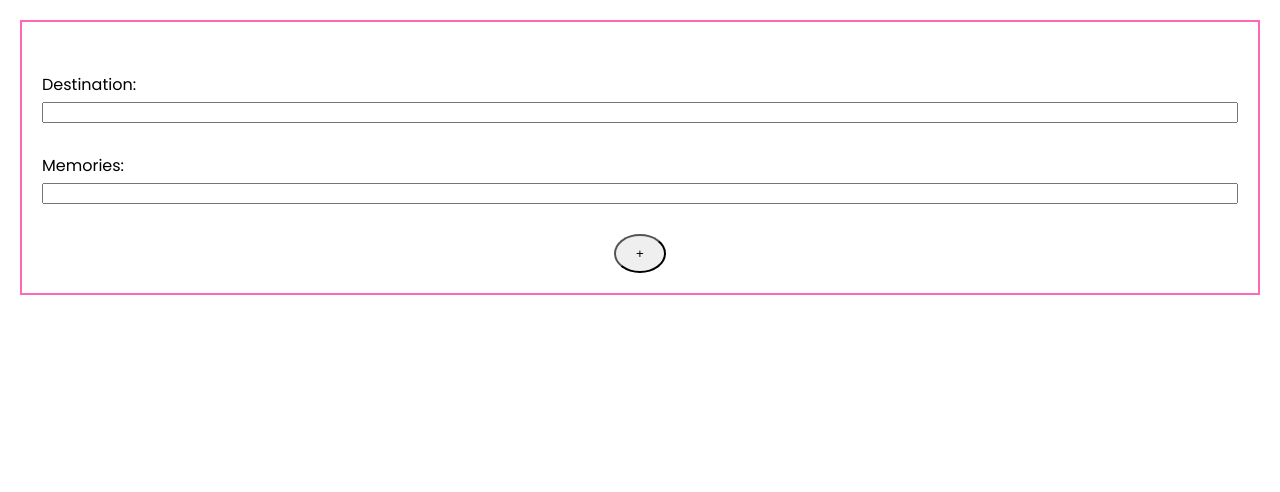
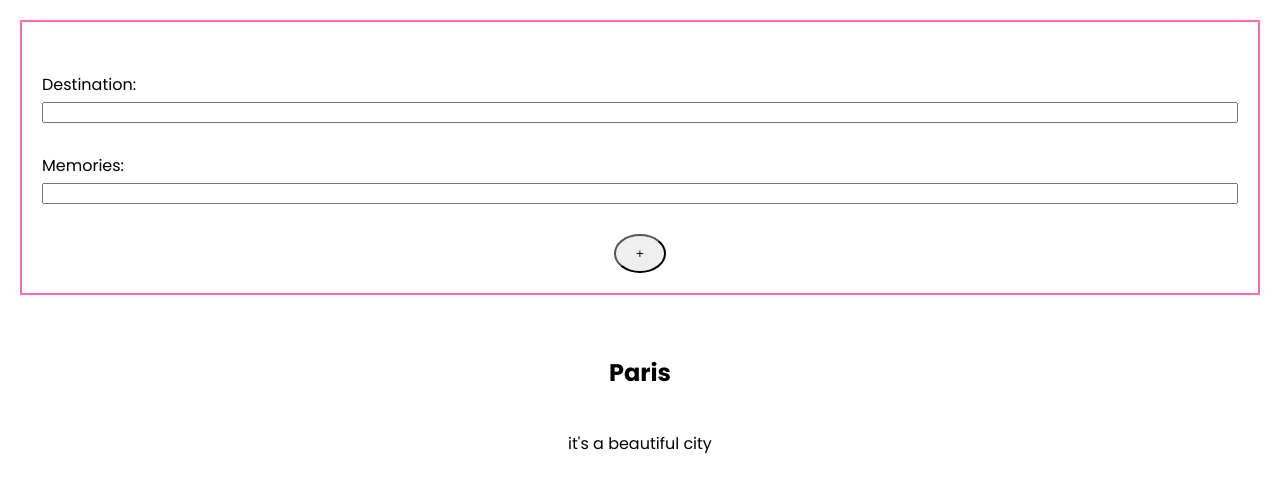
Before and after one commit to WaliedWeb/capstone-project, a React (Vite) app: page / in a window 1280 px wide. Shown: the top 492 px of the page. Built offline with nearby package versions, Linux system fonts and the light colour scheme.

Commit message:
add handleSubmit function

```diff
--- a/src/app/App.tsx
+++ b/src/app/App.tsx
@@ -1,10 +1,32 @@
-import React from 'react';
-import Form from './components/DiaryInput/DiaryInput';
+import React, { useState } from 'react';
 import Card from './components/Card/Card';
+import DiaryInput from './components/DiaryInput/DiaryInput';
 
 export default function App(): JSX.Element {
-  return <>
-    <Form />
-    <Card destination={''} memories={''} />
-  </>;
-}
+  const [diaries, setDiaries] = useState([
+    {
+      destination: 'Paris',
+      memories: "it's a beautiful city",
+    },
+  ]);
+
+  function handleSubmit(diary: {
+    destination: string;
+    memories: string;
+  }) {
+    const newDiaries = [...diaries];
+    newDiaries.push(diary);
+    setDiaries(newDiaries);
+  }
+
+  return (
+        <div>
+        <DiaryInput onSubmit={handleSubmit} />
+        {diaries.map((diary) => (
+          <Card
+            destination={diary.destination}
+            memories={diary.memories}
+          />
+        ))}
+      </div>
+  )};
```
